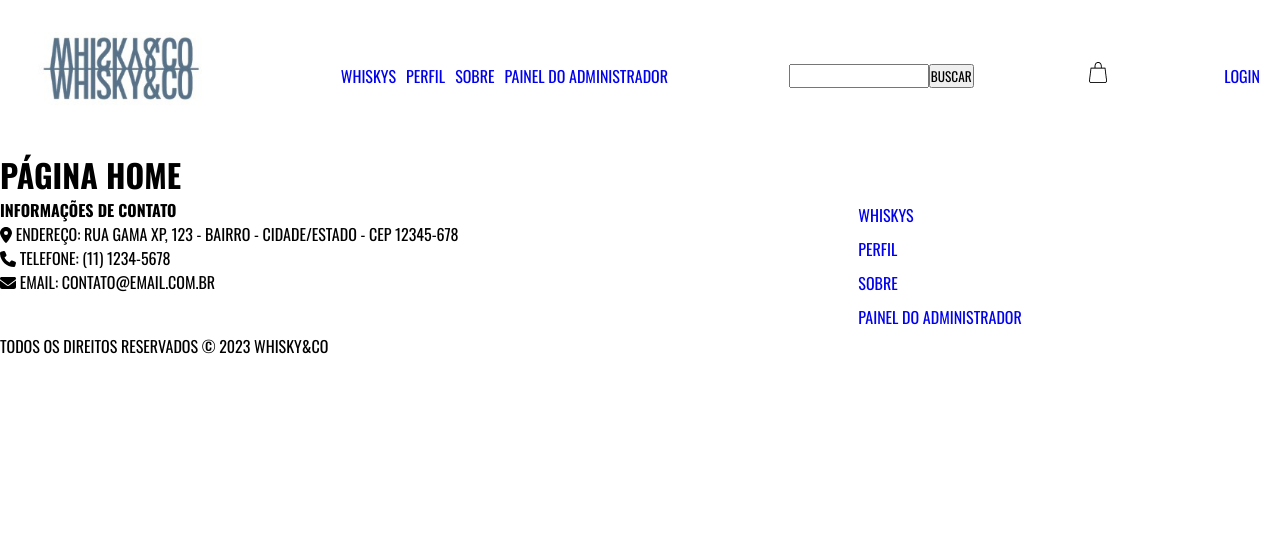
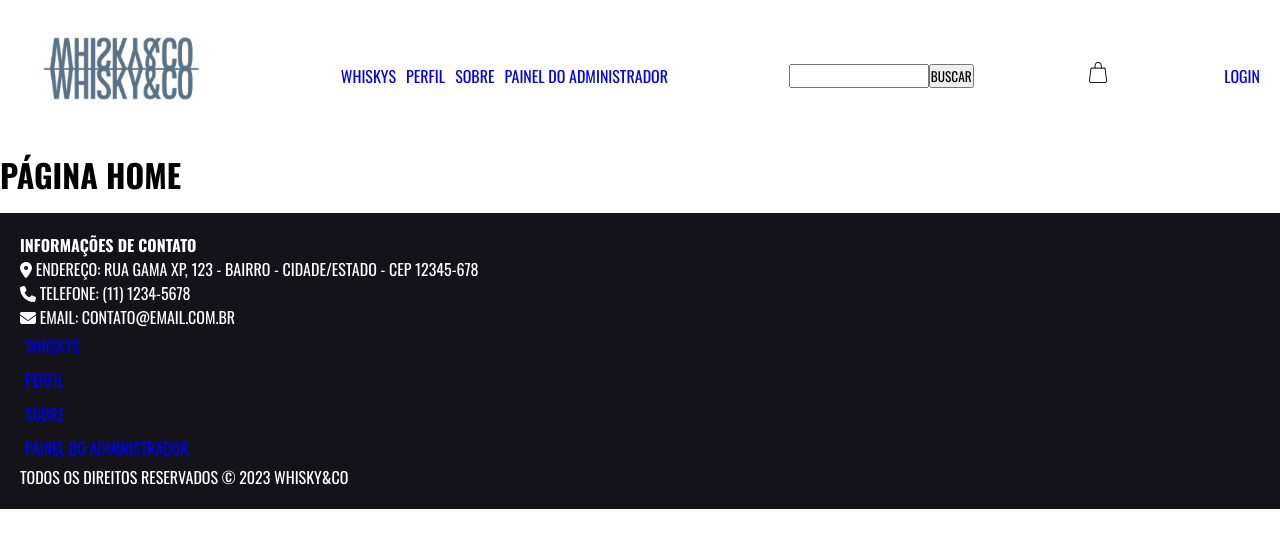
Before and after one commit to Silvio-Arem/whiskyAndCo, a React (Create React App) app: page / in a window 1280 px wide. Shown: the top 548 px of the page. Built offline with nearby package versions, Linux system fonts and the light colour scheme.

Commit message:
style:  styling the footer

```diff
--- a/src/components/Footer/styles.ts
+++ b/src/components/Footer/styles.ts
@@ -1,9 +1,15 @@
+import { secondaryColor, tertiaryColor } from './../UI/variables';
 import styled from "styled-components";
 
 export const ContainerFooter = styled.footer`
-    display: grid;
-    grid-auto-flow: row dense;
-    grid-template-columns: 2fr 1fr;
+    margin-top: 15px;
+    padding: 20px;
+    background-color: ${secondaryColor};
+    color: ${tertiaryColor};
+    display:
+`;
+
+export const DivFooter = styled.div`
 
 `;
 
```
